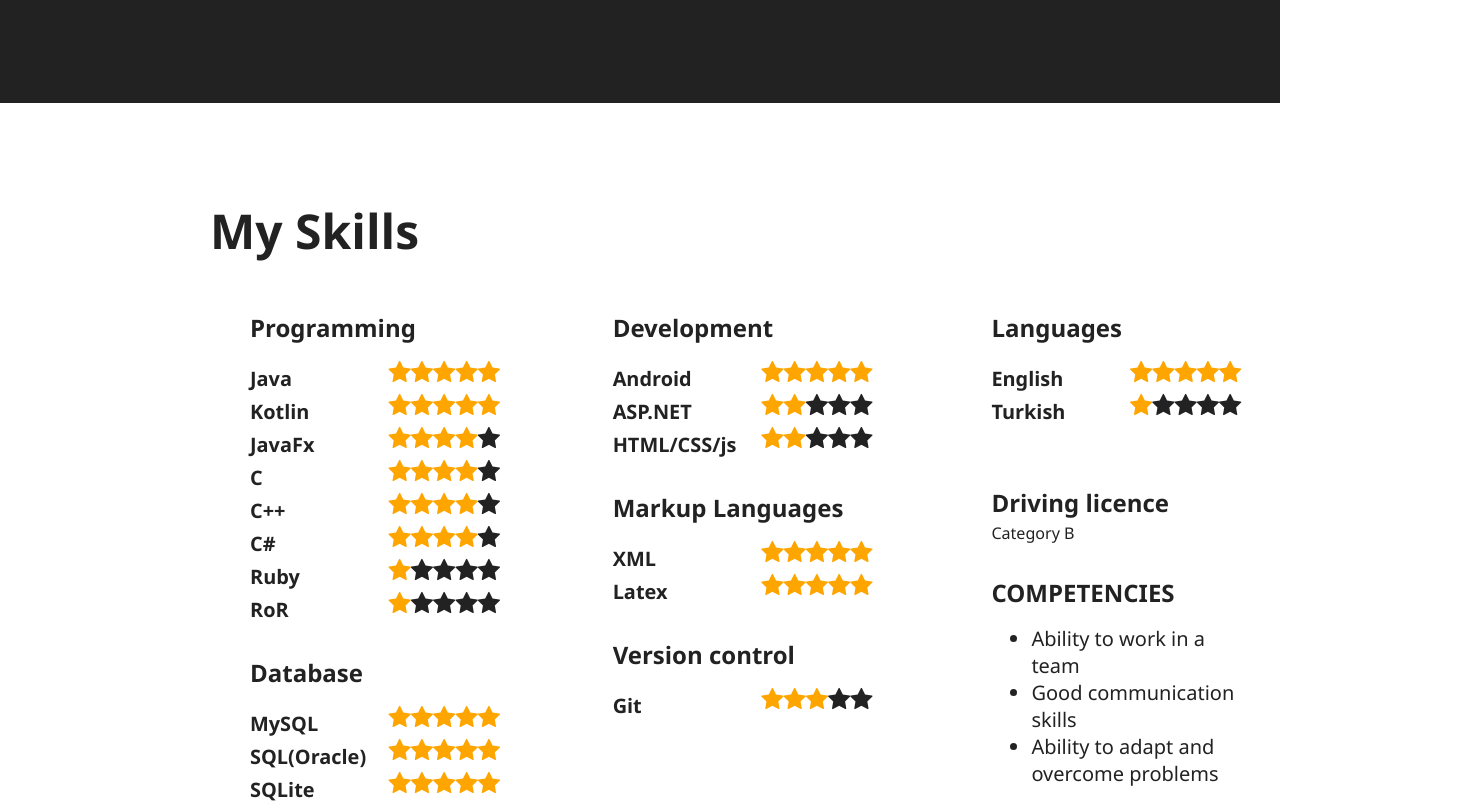
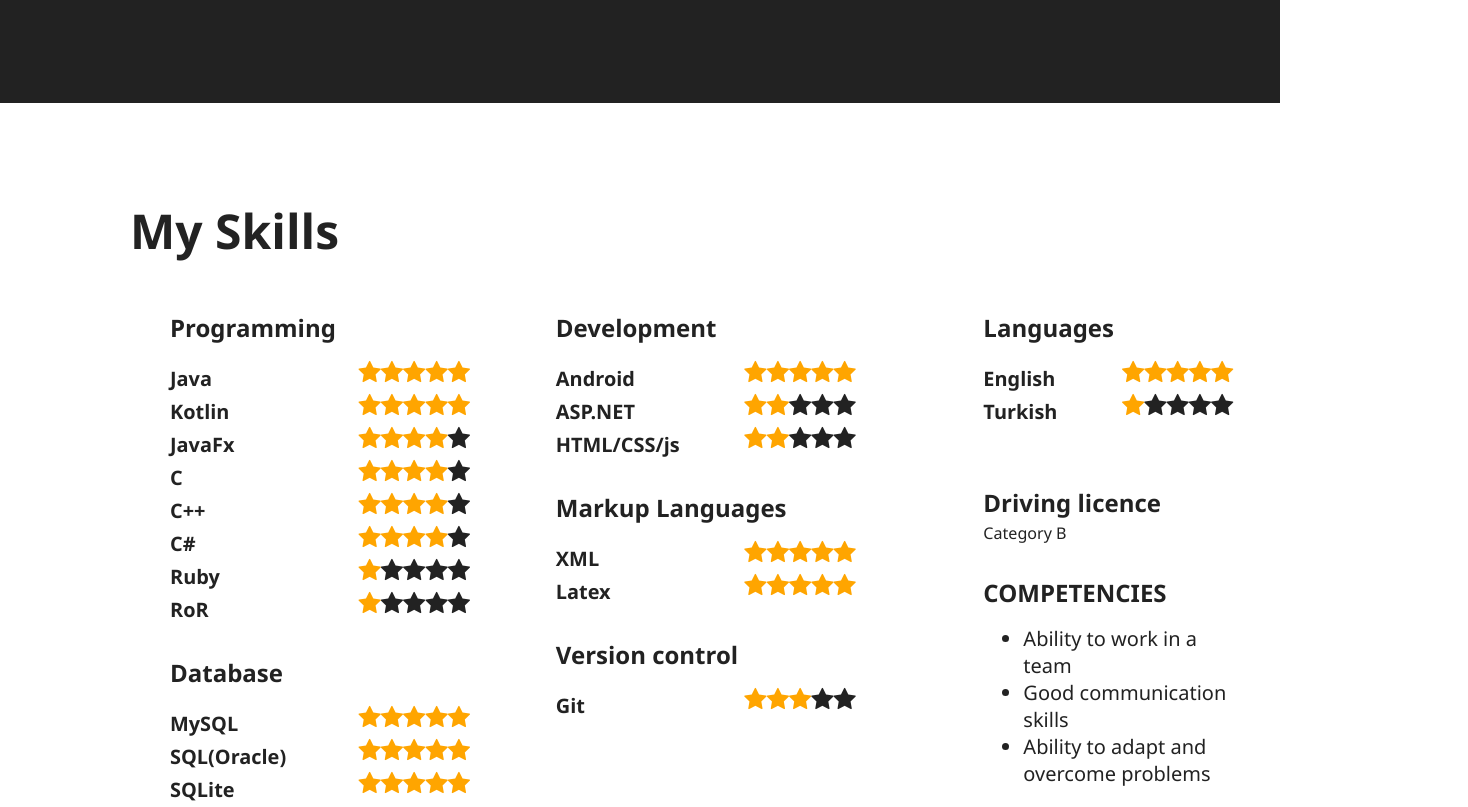
Before and after one commit to Apilav1/AdiPilavPortfolio, a plain HTML site: page index.html in a window 1280 px wide. Shown: the part 1949-2756 px from the top of the page, 1468 px wide, since content can reach past the window. Drawn offline with Linux system fonts and the light colour scheme; a web font is replaced by a local one.

Commit message:
skills design fix

```diff
--- a/style.css
+++ b/style.css
@@ -137,13 +137,14 @@ h1 {
 }
 
 .skills-container {
-  height: 90vh;
+  height: 100vh;
   width: 100%;
   background-color: white;
   color: black;
-  margin: 0;
+  margin: auto;
   margin-bottom: 10vh;
   align-items: center;
+  vertical-align: middle;
 }
 
 .ms {
@@ -152,13 +153,13 @@ h1 {
   padding: 0px 10px 0px 10px;
   margin: 10vh;
   font-size: 1.5rem;
-  margin-left: 25vh;
+  margin-left: 15vh;
+  margin-right: auto;
   /* display: inline-block; */
   font-weight: 300;
   display: inline-grid;
   grid-template-columns: 32% 32% 32%;
   column-gap: 0vh;
-
 }
 
 .checked {
@@ -195,12 +196,13 @@ h1 {
   grid-column-start: 1;
   justify-self: centers;
   align-items: center;
+  width: 300px;
 }
 
 #column2 {
   grid-column-start: 2;
   justify-self: center;
-  width: 260px;
+  width: 300px;
 }
 
 #column3 {
```
